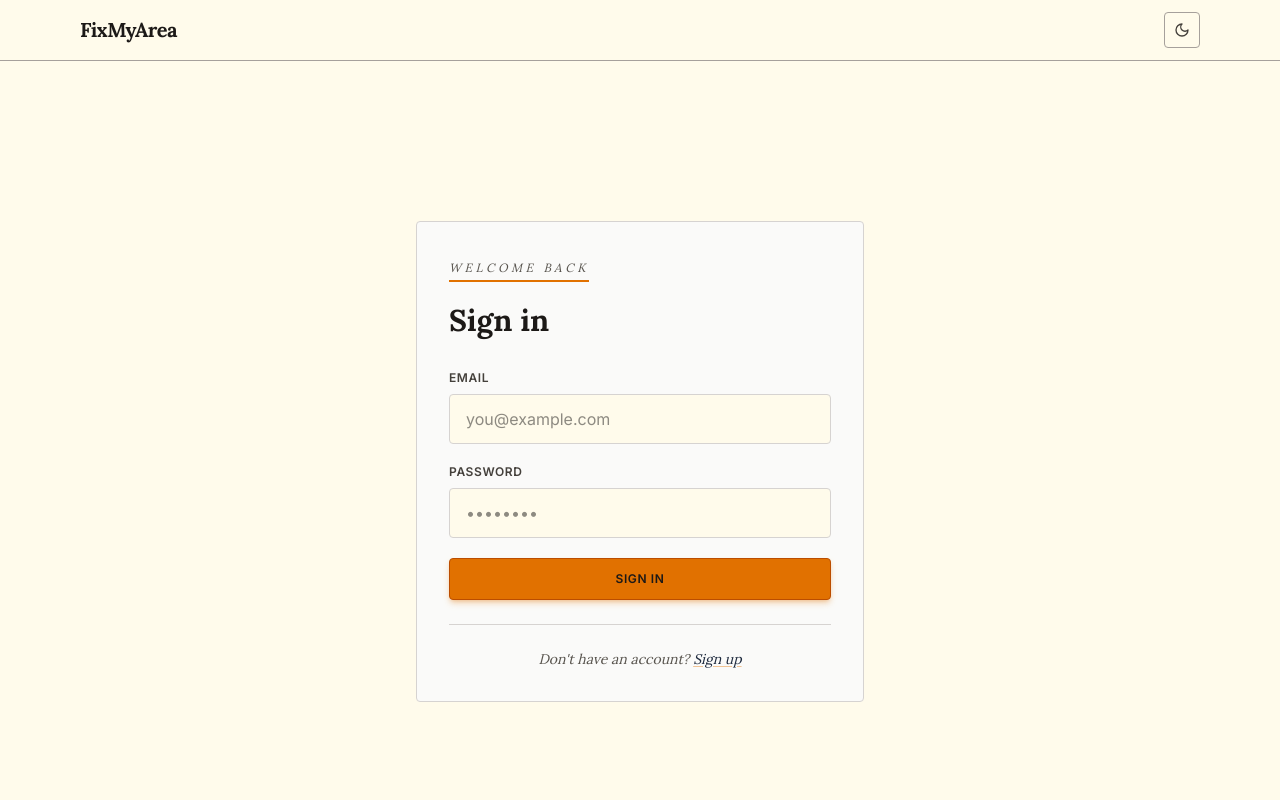
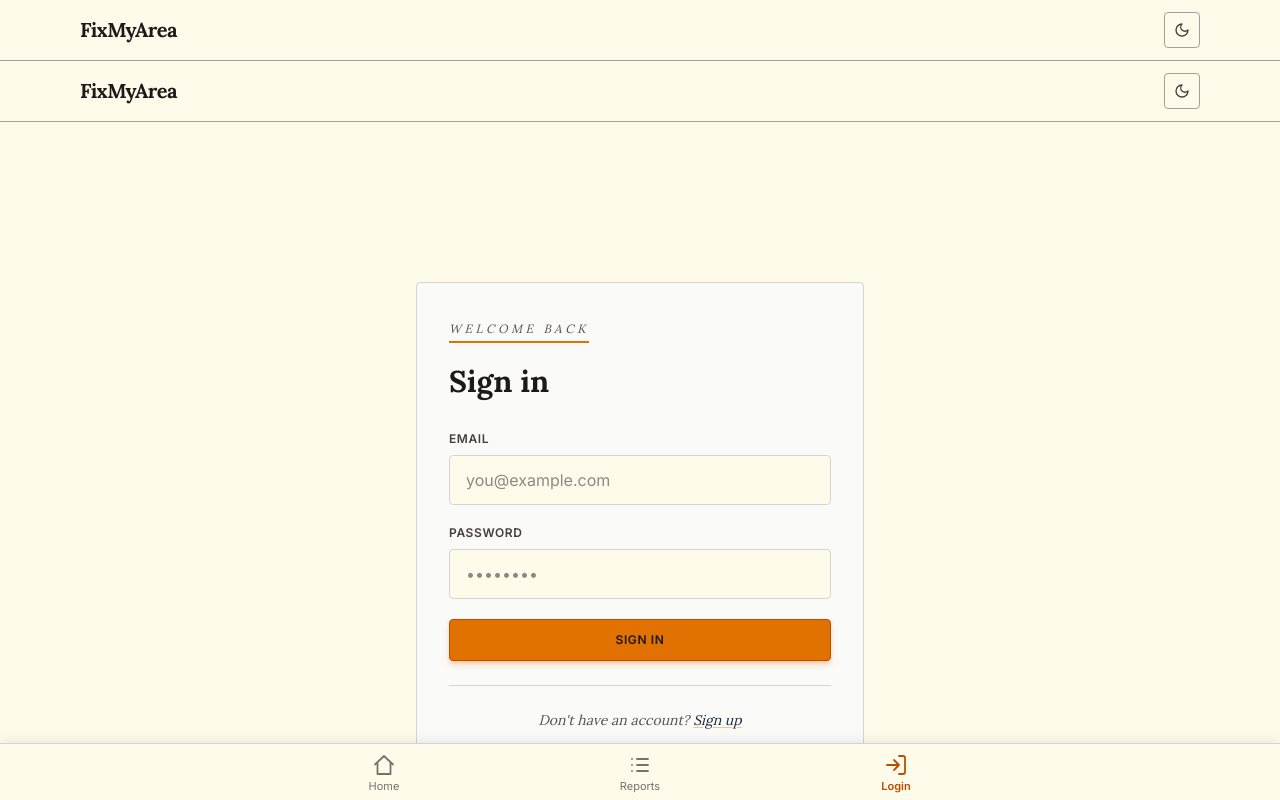
Before and after one commit to Daniyal-ali-code/fixmyarea, a Next.js app in the folder client/: page /login in a window 1280 px wide. Shown: the top 800 px of the page. Built offline with nearby package versions, Linux system fonts and the light colour scheme; no server answers.

Commit message:
Render header and bottom nav from root layout

```diff
--- a/client/src/app/layout.js
+++ b/client/src/app/layout.js
@@ -2,6 +2,8 @@ import { Inter, Lora } from "next/font/google";
 import "./globals.css";
 import { ThemeProvider } from "@/components/ThemeProvider";
 import { AuthProvider } from "@/components/AuthProvider";
+import Header from "@/components/Header";
+import BottomNav from "@/components/BottomNav";
 
 const inter = Inter({
   variable: "--font-sans",
@@ -37,7 +39,13 @@ export default function RootLayout({ children }) {
       </head>
       <body className={`${inter.variable} ${lora.variable} antialiased`}>
         <ThemeProvider>
-          <AuthProvider>{children}</AuthProvider>
+          <AuthProvider>
+            <Header />
+            <div className="pb-[calc(7rem+env(safe-area-inset-bottom))]">
+              {children}
+            </div>
+            <BottomNav />
+          </AuthProvider>
         </ThemeProvider>
       </body>
     </html>
```
